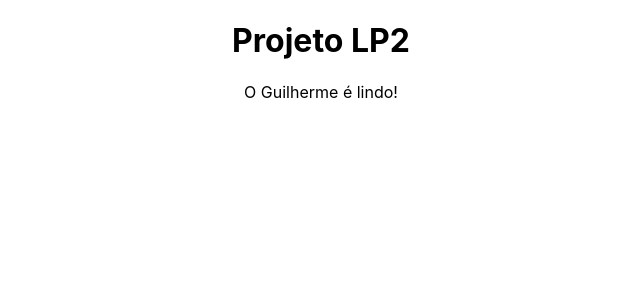
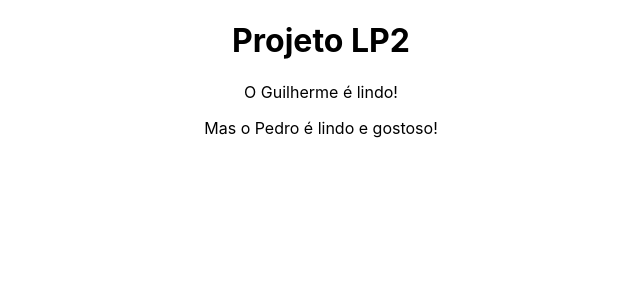
Before and after one commit to GuilhermeAdSilva/projeto-lp, a React (Create React App) app: page / in a window 1280 px wide. Shown: the top 300 px of the page, without its empty margins (319-959 px from the left). Built offline with nearby package versions, Linux system fonts and the light colour scheme.

Commit message:
qualquer coisa

```diff
--- a/src/components/Teste.js
+++ b/src/components/Teste.js
@@ -4,6 +4,8 @@ function Teste() {
         <div>
             <h1>Projeto LP2</h1>
             <p>O Guilherme é lindo!</p>
+            <p>Mas o Pedro é lindo e gostoso!</p>
+
         </div>
     )
 }
```
Also changed, not shown: 1 other file (tests, documents, lock files or other folders).
